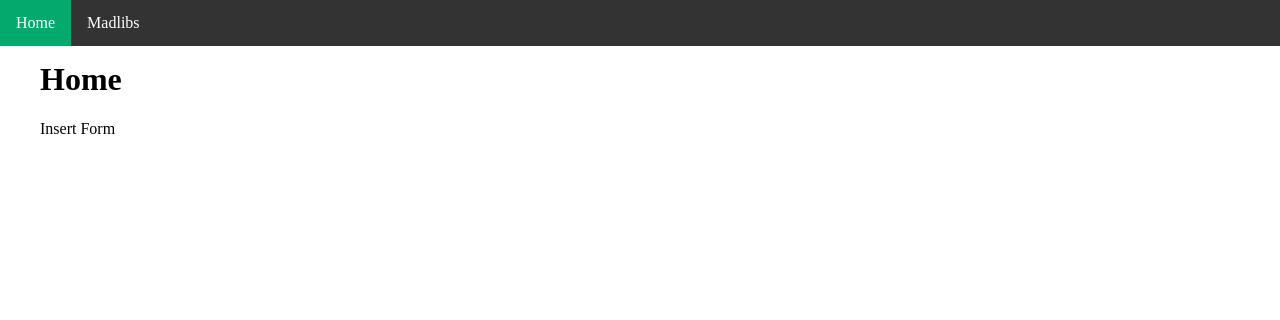
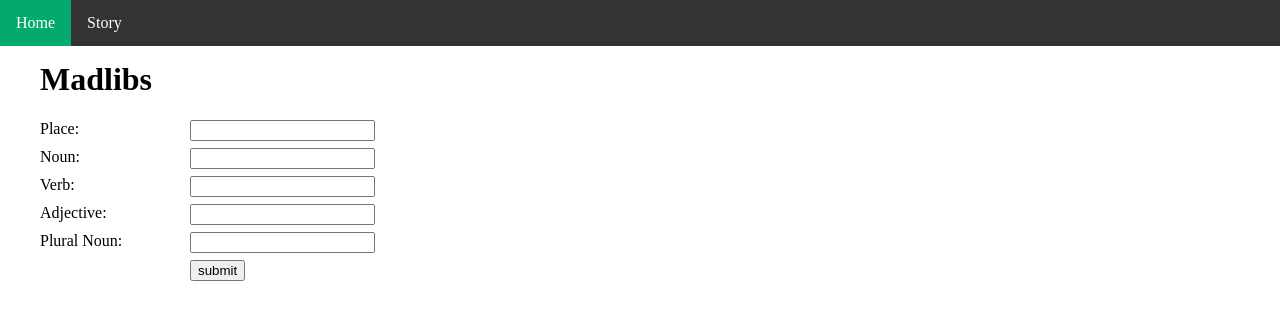
Before and after one commit to Katsurio/FlaskMadlibs, a Flask app: page / in a window 1280 px wide. Shown: the top 320 px of the page. Run offline with Flask 2, Linux system fonts and the light colour scheme.

Commit message:
feat: getting form data and displaying story on page

```diff
--- a/app.py
+++ b/app.py
@@ -1,8 +1,9 @@
-from flask import Flask, render_template
-from random import choice, sample, randint
-
+from flask import Flask, render_template, redirect
+from flask.globals import request
 from flask_debugtoolbar import DebugToolbarExtension
 
+from Stories import Story
+from MadLibsForm import MadLibForm
 
 COMPLIMENTS = ["cool", "clever", "tenacious", "awesome", "Pythonic"]
 
@@ -13,7 +14,46 @@ debug = DebugToolbarExtension(app)
 
 
 @app.route('/')
-def index():
+def home():
     """Return homepage."""
+    form = MadLibForm()
+    msg = ""
+    if form.validate_on_submit():
+        place = form.place.data
+        noun = form.noun.data
+        verb = form.verb.data
+        adjective = form.adjective.data
+        plural_noun = form.plural_noun.data
 
-    return render_template("home.html")
+        return redirect('/story')
+    else:
+        msg = "Error"
+    return render_template("home.html", form = form)
+
+
+
+
+@app.route('/story', methods=['POST'])
+def post_story():
+    """Return madlib story from form submit."""
+
+    place = request.form["place"]
+    noun = request.form["noun"]
+    verb = request.form["verb"]
+    adjective = request.form["adjective"]
+    plural_noun = request.form["plural_noun"]
+
+    madlib = Story(
+        [place,
+         noun,
+         verb,
+         adjective,
+         plural_noun
+        ],
+        """Once upon a time in a long-ago {place}, there lived a
+        large {adjective} {noun}. It loved to {verb} {plural_noun}."""
+    )
+
+    text = madlib.generate(request.form)
+
+    return render_template("story.html", text=text)
--- a/static/css/app.css
+++ b/static/css/app.css
@@ -59,3 +59,21 @@ END Navbar
 /***
 END Main Content
 **************************/
+
+/***************************
+ Form
+*******/
+.madlib-form > div {
+  display: block;
+  position: relative;
+  margin: 10px 0;
+}
+
+div > input {
+  position: absolute;
+  left: 150px;
+}
+
+/***
+END Form
+**************************/
--- a/templates/base.html
+++ b/templates/base.html
@@ -9,7 +9,7 @@
       <nav id="navbar" class="navbar">
         <ul id="navbar-ul" class="navbar-ul">
           <li><a class="active" href="#home">Home</a></li>
-          <li><a href="madlibs-form">Madlibs</a></li>
+          <li><a href="story">Story</a></li>
         </ul>
       </nav>
       <main id="main-content" class="main-content">
--- a/templates/home.html
+++ b/templates/home.html
@@ -1,11 +1,32 @@
 {% extends 'base.html'  %}
+
 {% block title %}Home{% endblock %}
 
 
 {% block h1_name %}
-<h1>Home</h1>
+<h1>Madlibs</h1>
 {% endblock %}
 
 {% block content %}
-<p>Insert Form</p>
+<form id="madlib-form" class="madlib-form" method="POST" action="/story">
+    {{ form.csrf_token }}
+    <div>
+        {{ form.place.label }} {{ form.place(size=20) }}
+    </div>
+    <div>
+        {{ form.noun.label }} {{ form.noun(size=20) }}
+    </div>
+    <div>
+        {{ form.verb.label }} {{ form.verb(size=20) }}
+    </div>
+    <div>
+        {{ form.adjective.label }} {{ form.adjective(size=20) }}
+    </div>
+    <div>
+        {{ form.plural_noun.label }} {{ form.plural_noun(size=20) }}
+    </div>
+    <div>
+        <input type="submit" value="submit">
+    </div>
+</form>
 {% endblock %}
--- a/templates/story.html
+++ b/templates/story.html
@@ -7,5 +7,5 @@
 {% endblock %}
 
 {% block content %}
-<p>Insert story</p>
+<p>{{text}}</p>
 {% endblock %}
```
Also changed, not shown: templates/madlibs-form.html (added, +9 -0 lines).
